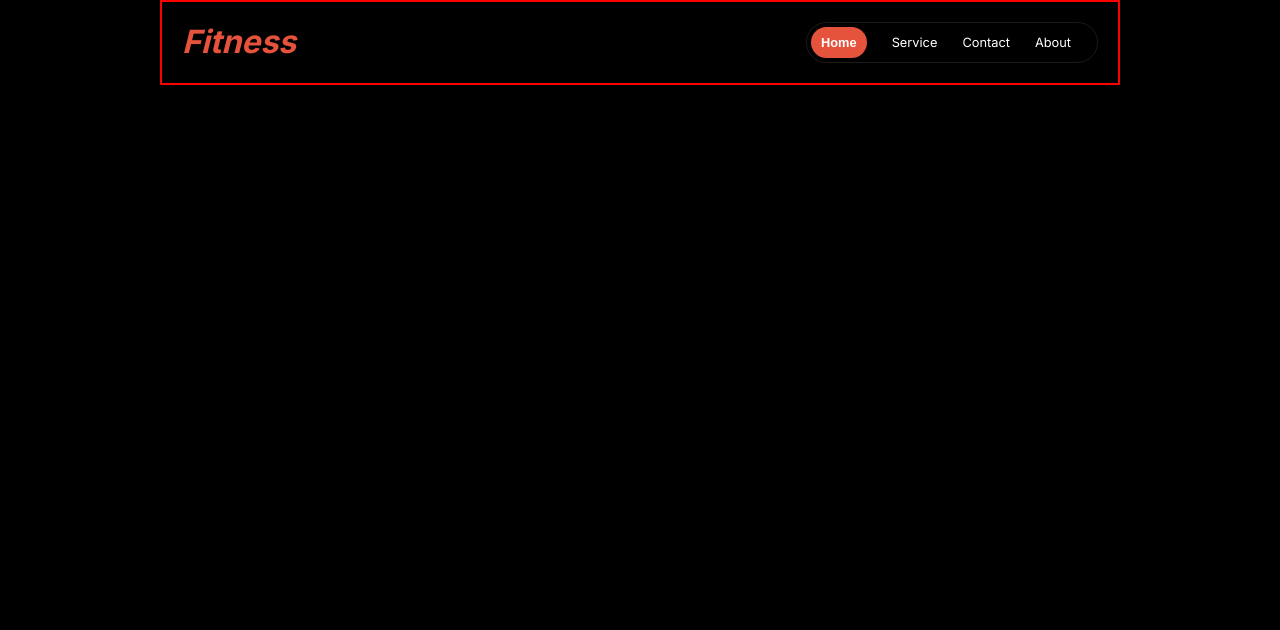
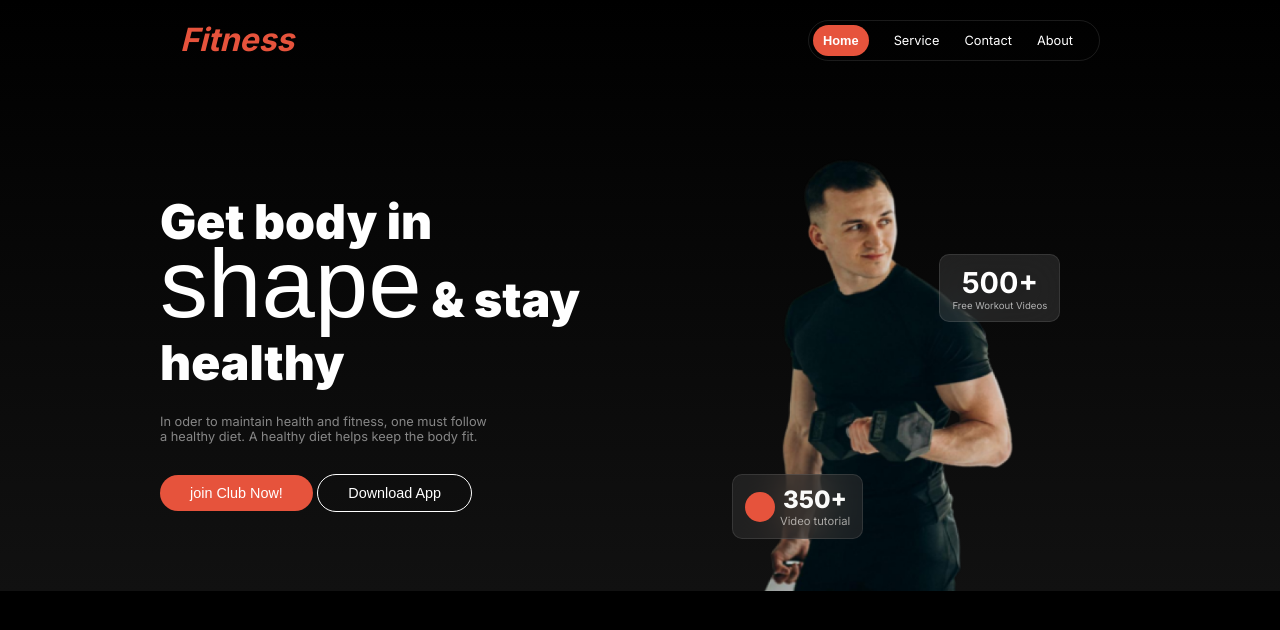
Before and after one commit to jahidhasan6676/Assignment-No-2, a plain HTML site: page index.html in a window 1280 px wide. Drawn offline with Linux system fonts and the light colour scheme; a web font is replaced by a local one.

Commit message:
added the banner section and content style css

```diff
--- a/index.html
+++ b/index.html
@@ -6,25 +6,59 @@
     <title>Assignment-No-2</title>
     <link rel="stylesheet" href="./styles/style.css">
     <link rel="stylesheet" href="https://cdnjs.cloudflare.com/ajax/libs/font-awesome/6.6.0/css/all.min.css" integrity="sha512-Kc323vGBEqzTmouAECnVceyQqyqdsSiqLQISBL29aUW4U/M7pSPA/gEUZQqv1cwx4OnYxTxve5UMg5GT6L4JJg==" crossorigin="anonymous" referrerpolicy="no-referrer" />
+    <link href="https://fonts.cdnfonts.com/css/miama" rel="stylesheet">
+
+
+
 </head>
 <body>
-    <header>
+    <header id="header-container">
+
+            <!-- navbar part start -->
         <nav class="navbar">
             <h1 class="nav-content"><i>Fitness</i></h1>
 
             <ul class="nav-menu">
-                <li class="menu-list"><button class="btn-primary">Home</button></li>
+                <li class="menu-list"><button class="home-btn">Home</button></li>
                 <li class="menu-list">Service</li>
                 <li class="menu-list">Contact</li>
                 <li class="menu-list">About</li>
             </ul>
             <div class="hamburger"><i class="fa-solid fa-bars"></i></div>
+        </nav>
+        <!-- navbar part end -->
 
+        <!-- banner part start -->
+        <section class="banner-container">
+            <div class="banner-content">
+                <h1 class="banner-title">Get body in <br><span class="design">shape</span> & stay<br> healthy</h1>
+                <p class="banner-description">In oder to maintain health and fitness, one must follow<br> a healthy diet. A healthy diet helps keep the body fit.</p>
+                <button class="btn-primary">join Club Now!</button>
+                <button class="btn-secondary">Download App</button>
 
+            </div>
+            <div class="banner-image">
+                <img src="./images/Images 2.png">
+                <div class="workout-video">
+                    <h1 class="video-number">500+</h1>
+                    <p class="video-title">Free Workout Videos</p>
+                </div>
+                <div class="video-tutorial">
+                    <div class="circle"><i id="video-button" class="fa-solid fa-play"></i></div>
+                    <div class="tutorial-content">
+                        <h3 class="tutorial-number">350+</h3>
+                        <p class="tutorial-title">Video tutorial</p>
 
+                    </div>
+                </div>
+                <div>
 
-        </nav>
+                </div class=video-tutorial>
 
+            </div>
+
+        </section>
+        <!-- banner part end -->
     </header>
     <main>
 
--- a/styles/style.css
+++ b/styles/style.css
@@ -16,6 +16,20 @@ body{
 
 /* shared css style */
 .btn-primary{
+    color: rgb(255, 255, 255);
+    padding:10px 30px;
+    font-size: 0.9rem;
+    font-weight: 500;
+    border-radius: 40px;
+    background: rgb(230, 83, 60);
+    border:none;
+}
+#header-container{
+    background: linear-gradient(0.00deg, rgb(17, 17, 17),rgba(119, 119, 119, 0) 100%);
+}
+
+/* navbar part style start */
+.home-btn{
     padding:8px 10px 8px 10px;
     border-radius: 30px;
     background: rgb(230, 83, 60);
@@ -24,16 +38,13 @@ body{
     font-size:0.8rem;
     border:none;
 }
-
-/* navbar css style start */
 .navbar{
     max-width:75%;
     display:flex;
     justify-content: space-between;
-    border:2px solid red;
+    /* border:2px solid red; */
     margin:0 auto;
     padding:20px;
-
 }
 .menu-list{
     list-style: none;
@@ -41,7 +52,6 @@ body{
     margin-right:25px;
     font-size:0.8rem;
     font-weight:400;
-
 }
 .nav-menu{
     display:flex;
@@ -49,18 +59,126 @@ body{
     border-radius: 39px;
     padding:4px 1px 4px 4px;
     align-items: center;
-
-
 }
 .nav-content{
     color: rgb(230, 83, 60);
     font-size: 2rem;
     font-weight: 700;
-
 }
 .hamburger{
     color:white;
     display: none;
+}
+/* navbar part style end */
+
+/* banner part style start */
+.banner-container{
+    max-width:75%;
+    height:450px;
+    /* background: linear-gradient(0.00deg, rgb(17, 17, 17),rgba(119, 119, 119, 0) 100%);   */
+    /* border:2px solid red; */
+    margin:0 auto;
+    margin-top:60px;
+    display:flex;
+    gap:6%;
+    margin-bottom:100px;
+}
+.banner-content{
+    width:47%;
+}
+.banner-image{
+    width:47%;
+    text-align:center;
+    position: relative;
+    /* background: url(88); */
+}
+.banner-image img{
+    height:100%;
+}
+.banner-title{
+    color: rgb(255, 255, 255);
+    font-size: 3rem;
+    font-weight: 900;
+    line-height:130%;
+    margin-top:50px;
+}
+.banner-description{
+    color: rgba(255, 255, 255, 0.5);
+    font-size: 0.8rem;
+    font-weight: 400;
+    margin-top:20px;
+}
+.btn-secondary{
+    color: rgb(255, 255, 255);
+    padding:10px 30px;
+    font-size: 0.9rem;
+    font-weight: 500;
+    border: 1px solid rgb(255, 255, 255);
+    border-radius: 40px;
+    background:none;
+    margin-top:30px;
+}
+.design{
+    font-family: 'Miama', sans-serif;
+    font-size:6rem;
+    font-weight:400;
+}
+.workout-video{
+    width:max-content;
+    padding:10px 12px 10px 12px;
+    border: 1px solid rgba(255, 255, 255, 0.1);
+    border-radius: 10px;
+    backdrop-filter: blur(20px);
+    background: rgba(255, 255, 255, 0.1);
+    position:absolute;
+    top:25%;
+    left:60%;
+}
+.video-number{
+    color: rgb(255, 255, 255);
+    font-weight:700;
+    font-size:1.8rem;
+}
+.video-title{
+    color: rgba(255, 255, 255, 0.65);
+    font-size: 0.6rem;
+}
+.video-tutorial{
+    width:max-content;
+    padding:10px 12px 10px 12px;
+    border: 1px solid rgba(255, 255, 255, 0.1);border-radius: 10px;
+    backdrop-filter: blur(20px);
+    background: rgba(48, 48, 48, 0.54);
+    display:flex;
+    justify-content: center;
+    align-items: center;
+    gap:5px;
+    position:absolute;
+    top:74%;
+    left:14%;
+}
+.circle{
+    width:30px;
+    height:30px;
+    background: rgb(230, 83, 60);
+    border-radius:50px;
+    /* position: relative; */
+}
+#video-button{
+    /* position: absolute; */
+    margin-top:7.5px;
+    color:white;
+    display:none;
+
+}
+.tutorial-number{
+    color: rgb(250, 250, 249);
+    font-size: 1.5rem;
+    font-weight: 800;
+}
+.tutorial-title{
+    color: rgba(239, 237, 232, 0.65);
+    font-size:0.7rem;
 }
 
 
@@ -79,5 +197,26 @@ body{
         display: none;
         size:20px;
     }
+    .navbar{
+        max-width:100%;
+    }
+    .banner-container{
+        flex-direction: column;
+        max-width:100%;
+        padding:20px;
+}
+    .banner-content{
+        width:100%;
+    }
+    .workout-video{
+        left:110%;
+        top:10%;
+    }
+    .video-tutorial{
+        top:45%;
+    }
+    #video-button{
+        display:block;
+    }
 
 }
```
